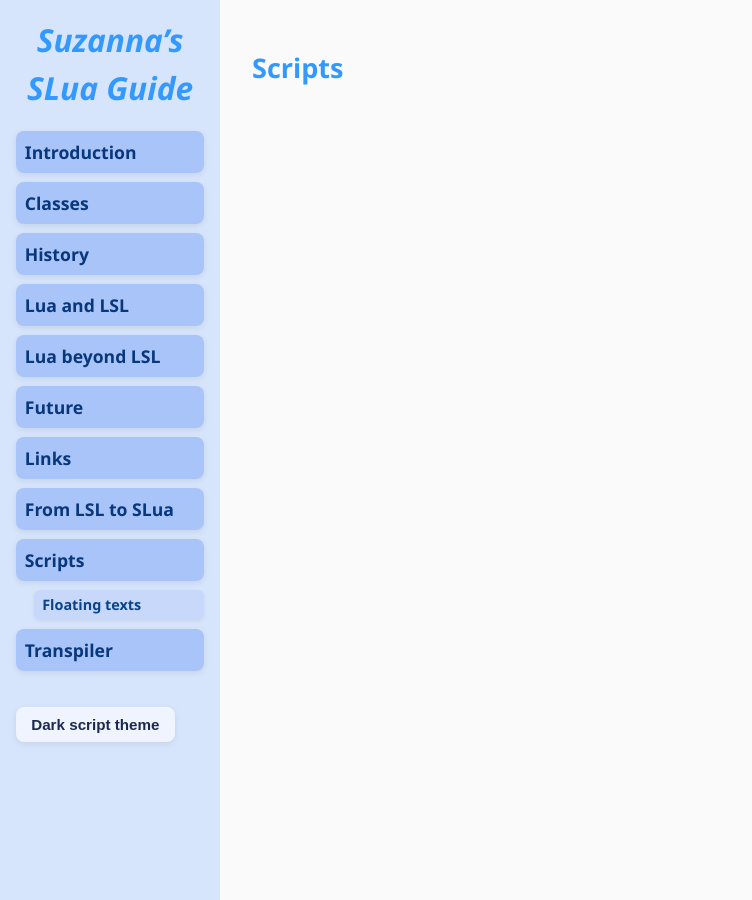
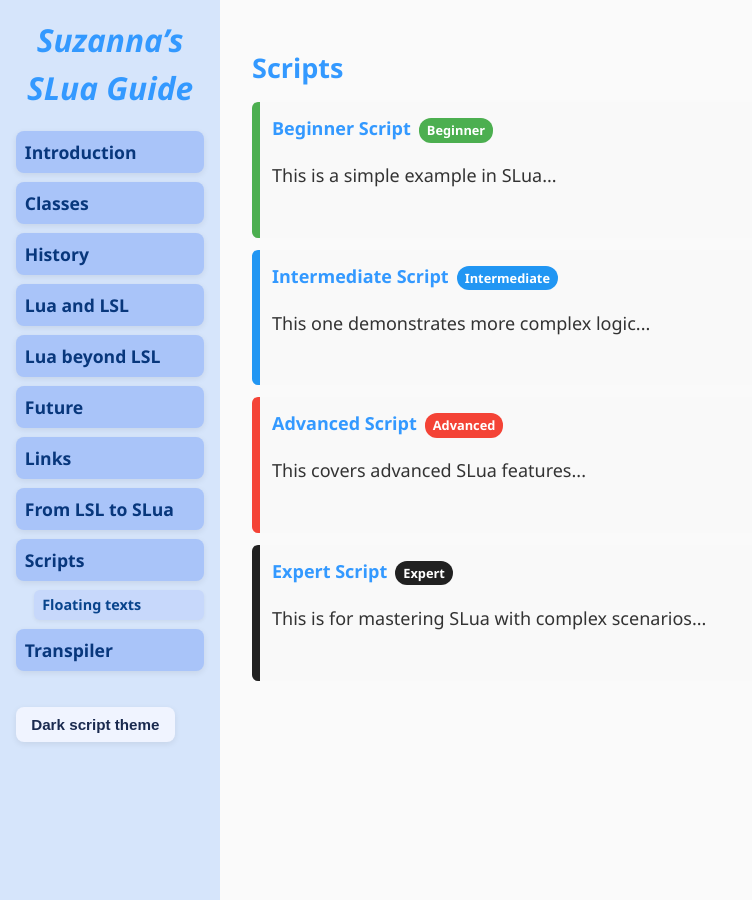
Before and after one commit to Suzanna-Linn/slua, a Jekyll site: the page built from docs/scripts.md, in a window 1280 px wide. Shown: the whole page, without its empty margins (0-752 px from the left). Built offline with Jekyll 4.4.1, drawn with Linux system fonts in a browser that asks for light colours; nearby versions of some CDN libraries; our own code applies the rules of GitHub Pages for plain Markdown files; comment, search, counter and statistics services are not loaded.

Commit message:
Update scripts.md

```diff
--- a/docs/scripts.md
+++ b/docs/scripts.md
@@ -1 +1,21 @@
 ## Scripts
+
+<div class="script-box beginner">
+  <h4>Beginner Script</h4>
+  <p>This is a simple example in SLua...</p>
+</div>
+
+<div class="script-box intermediate">
+  <h4>Intermediate Script</h4>
+  <p>This one demonstrates more complex logic...</p>
+</div>
+
+<div class="script-box advanced">
+  <h4>Advanced Script</h4>
+  <p>This covers advanced SLua features...</p>
+</div>
+
+<div class="script-box expert">
+  <h4>Expert Script</h4>
+  <p>This is for mastering SLua with complex scenarios...</p>
+</div>
```
